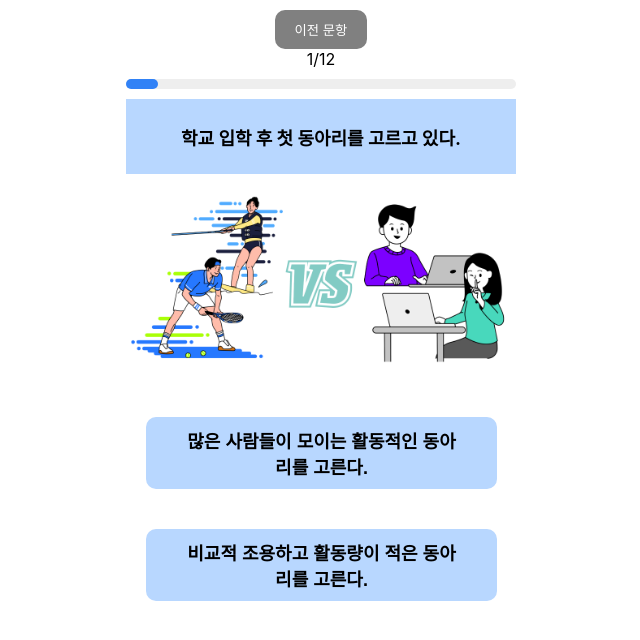
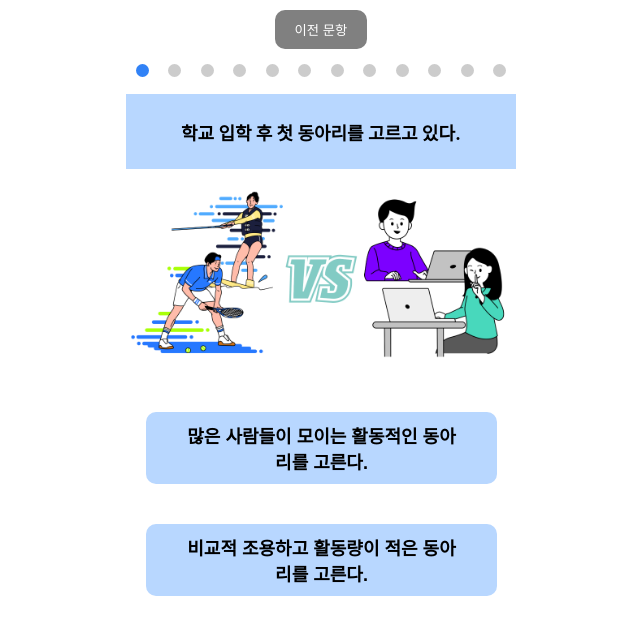
Before and after one commit to jeongminsang/7391-MBTI-RE, a React (Create React App) app: page /survey in a window 1280 px wide. Shown: the top 640 px of the page, without its empty margins (319-959 px from the left). Built offline with nearby package versions, Linux system fonts and the light colour scheme.

Commit message:
refactor: progress bar refactoring

```diff
--- a/src/components/ProgressBar.tsx
+++ b/src/components/ProgressBar.tsx
@@ -1,26 +1,34 @@
 import styled from 'styled-components';
 
 const Container = styled.div`
-    margin: 10px auto;
-    background-color: #eee;
-    width: 100%;
-    height: 10px;
-    display: flex;
-    align-items: center;
-    border-radius: 20px;
+  width: 100%;
+  height: 20px;
+  display: flex;
+  margin-top: 15px;
+  margin-bottom: 10px;
 `;
-const Progress = styled.div<{ currentSlide: number }>`
-    background-color: rgb(49,130,246);
-    width: ${(props) => (props.currentSlide / 12) * 100}%;
-    height: 100%;
-    transition: width 1s;
-    border-radius: 20px;
+
+const Checkbox = styled.input<{ isChecked: boolean }>`
+  width: 13px;
+  height: 13px;
+  appearance: none;
+  border-radius: 20px;
+  margin: 0 auto;
+  background-color: ${props => props.isChecked ? 'rgb(49,130,246)' : '#ccc'};
 `;
 
 function ProgressBar(currentSlide: { currentSlide: number }) {
+    const checkboxes = [...Array(12)].map((_, index) => (
+        <Checkbox
+            key={index}
+            type="radio"
+            isChecked={index + 1 <= currentSlide.currentSlide}
+        />
+    ));
+
     return (
         <Container>
-            <Progress currentSlide={currentSlide.currentSlide} />
+            {checkboxes}
         </Container>
     );
 }
--- a/src/pages/Survey.tsx
+++ b/src/pages/Survey.tsx
@@ -117,10 +117,6 @@ function Survey() {
             <SurveySection>
               <div>
                 <Backbtn onClick={prevSlide} disabled={currentSlide === 1 ? true : false}>이전 문항</Backbtn>
-                <div>
-                  <span>{currentSlide}</span>
-                  <span>/{TOTAL_SLIDES}</span>
-                </div>
                 <ProgressBar currentSlide={currentSlide} />
                 <Question>{item.question}</Question>
               </div>
```
